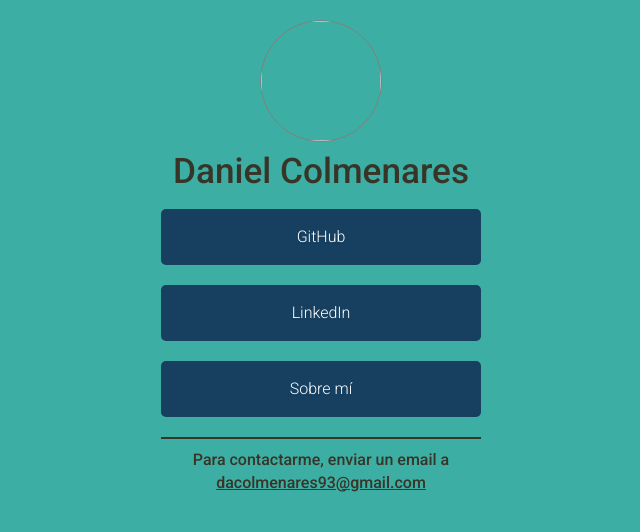
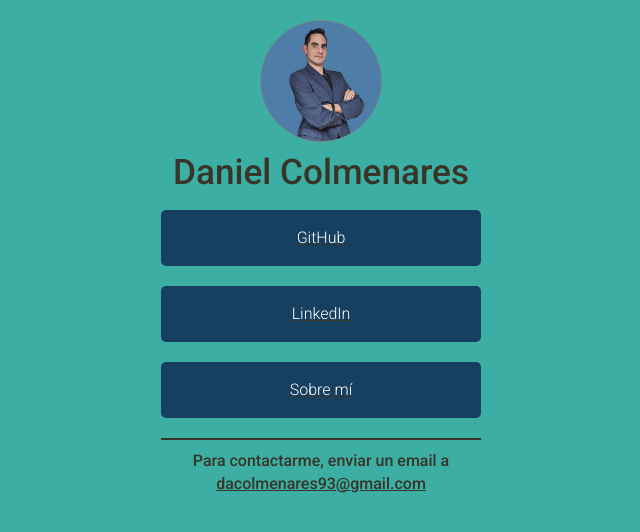
Before and after one commit to RageHardrack/dancolmenares.github.com, a plain HTML site: page index.html in a window 1280 px wide. Shown: the whole page, without its empty margins (319-959 px from the left). Drawn offline with Linux system fonts and the light colour scheme; the site is published under a folder, as on GitHub Pages, so addresses that start at the root find nothing.

Commit message:
Update index.html

```diff
--- a/index.html
+++ b/index.html
@@ -14,7 +14,7 @@
 <body>
   <main>
     <div class="avatar">
-      <img src="/assets/avatar.jpg" class="avatar-img" />
+      <img src="./assets/avatar.jpg" class="avatar-img" />
     </div>
     <h1>Daniel Colmenares</h1>
     <div class="btn-group">
```
